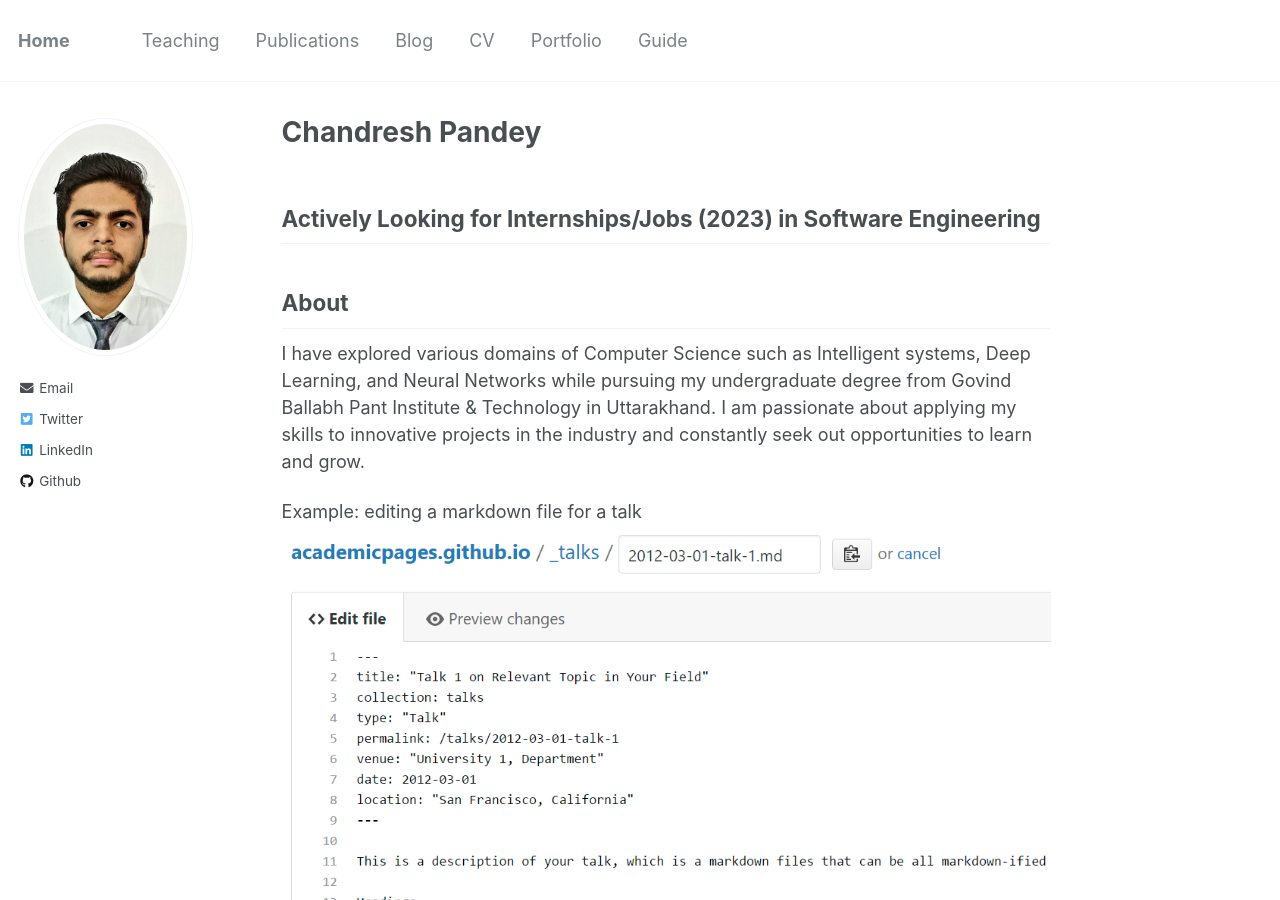
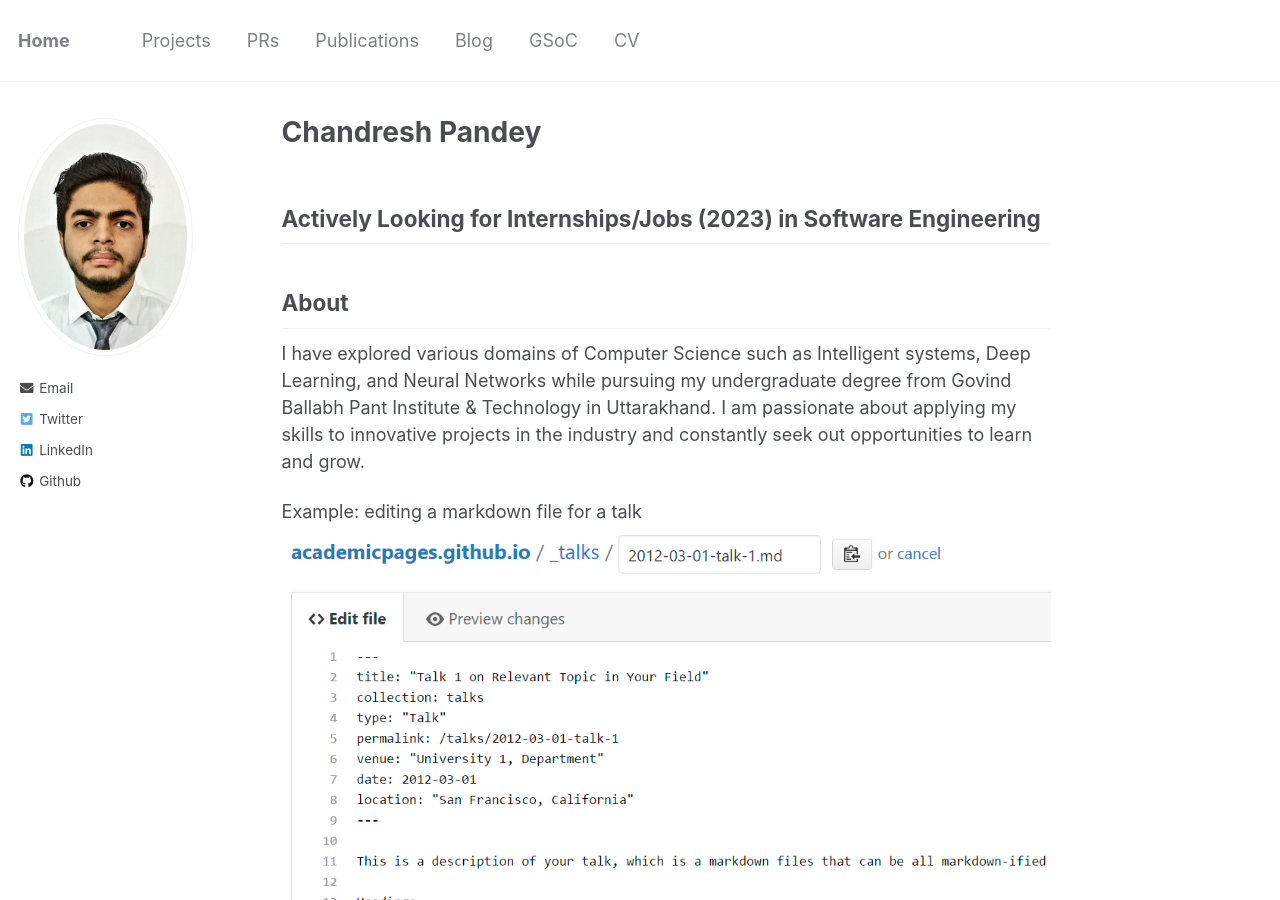
Before and after one commit to cheenu080/chandresh-pandey.github.io, a Jekyll site: the page built from _pages/about.md, in a window 1280 px wide and 900 px high. Built offline with Jekyll 4.4.1, drawn with Linux system fonts in a browser that asks for light colours.

Commit message:
si check

```diff
--- a/_data/navigation.yml
+++ b/_data/navigation.yml
@@ -1,22 +1,18 @@
 # main links links
 main:
-  # - title: "Talks"
-  #   url: /talks/
+  - title: "Projects"
+    url: /projects/
+  - title: "PRs"
+    url: /PRs/
 
-  - title: "Teaching"
-    url: /teaching/
-
-  - title: "Publications"
-    url: /publications/
+  - title : "Publications"
+    url: "/publications/"
 
   - title: "Blog"
-    url: /year-archive/
+    url: /Blogs/
+
+  - title: "GSoC"
+    url: /GSoC/
 
   - title: "CV"
     url: /cv/
-
-  - title: "Portfolio"
-    url: /portfolio/
-
-  - title: "Guide"
-    url: /markdown/
```
